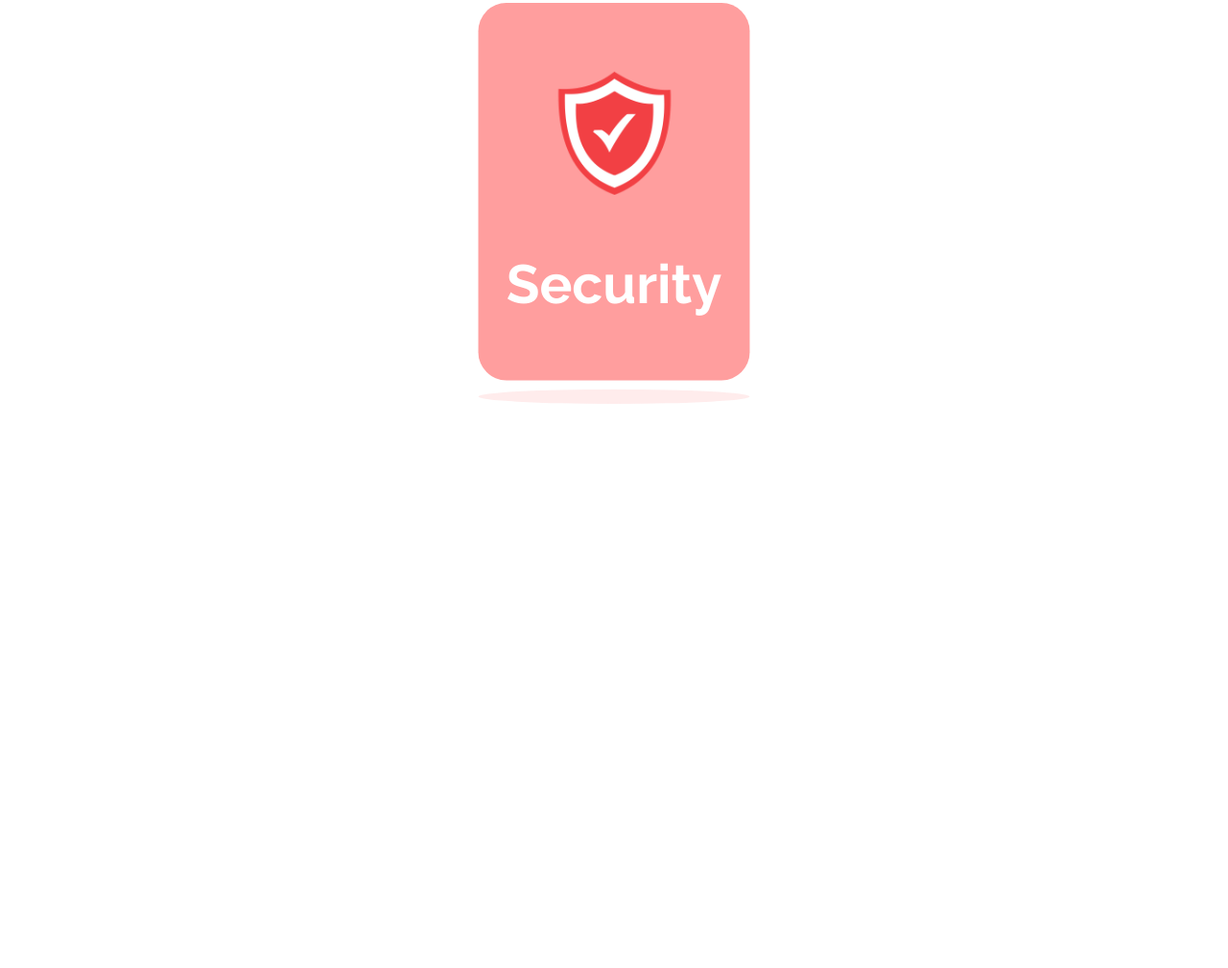
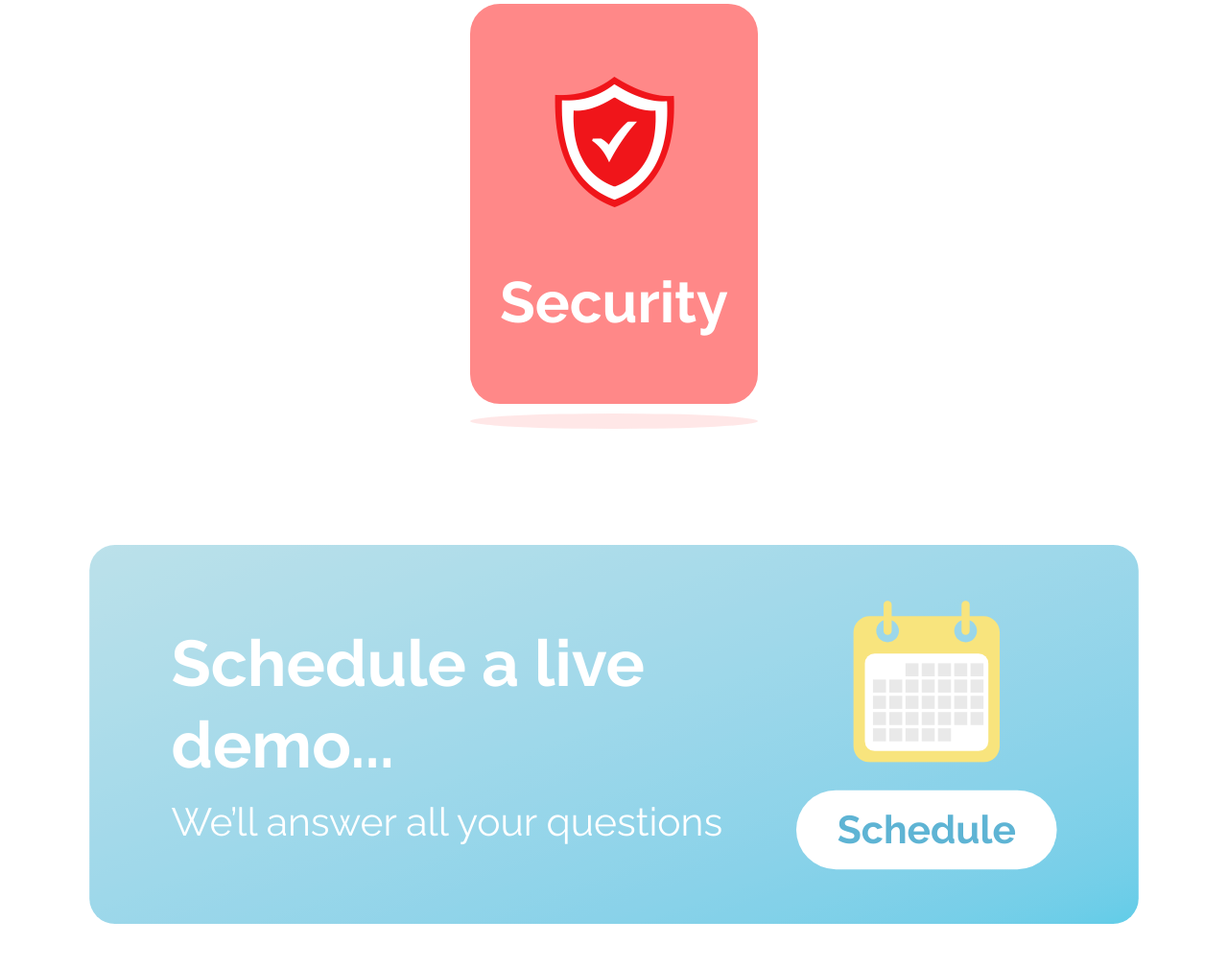
Before and after one commit to tinygnomes/Website, a website: page website/index.html in a window 1280 px wide. Shown: the part 4008-5017 px from the top of the page at 96% size. Before the commit the page ends 4503 px from the top, so only its background shows below. Drawn offline with nearby package versions, Linux system fonts and the light colour scheme; files that its build step writes are made by us from their sources; a web font is replaced by a local one.

Commit message:
Implemented schedule-demo section

```diff
--- a/kg/03_work_backlog.md
+++ b/kg/03_work_backlog.md
@@ -5,16 +5,16 @@ When you start working on a task, you can move it to "In Progress".
 When a task is complete, mark it as done `[x]` and move it to the "Done" section in your commit.
 
 ## Sprint Goal / Next Up
-- [ ] Add all the other sections and the footer to index.html
 - [ ] Add all the other pages
 
 ## In Progress
-- [ ] Add the schedule demo section
+- [ ] Add the footer to index.html
 
 ## Future Ideas & Technical Debt
 - [ ] Review fonts used in the pages, remove unused fonts
 - [ ] Implement scrolling of the various logos in the trusted-by section
 
 ## Recently Done
+- [x] Add the schedule demo section
 - [x] Add the testimonials section
 - [x] Add the misc section (links)
--- a/website/index.html
+++ b/website/index.html
@@ -466,7 +466,10 @@
       <section id="misc" class="container mx-auto px-6 py-12">
         <div class="flex flex-wrap justify-center gap-8">
           <div class="relative w-[300px] zoom-button">
-            <a href="./new-misc/use-cases" class="block bg-brand-orange rounded-[31px] p-5 text-white no-underline overflow-hidden h-[417px]">
+            <a
+              href="./new-misc/use-cases"
+              class="block bg-brand-orange rounded-[31px] p-5 text-white no-underline overflow-hidden h-[417px]"
+            >
               <div class="aspect-square h-[136px] w-[136px] mx-auto my-14">
                 <img src="assets/use-cases.png" alt="Use cases image" class="w-full h-full object-cover" />
               </div>
@@ -530,6 +533,29 @@
           </div>
         </div>
       </section>
+      <section id="schedule-demo" class="container mx-auto px-6 py-12">
+        <div class="bg-gradient-to-br from-[#94D0DF] to-[#00B0DC] rounded-[30px] p-8 md:p-12 lg:px-24 lg:py-16">
+          <div class="flex flex-col md:flex-row items-center justify-center md:justify-between gap-10">
+            <!-- Text Content -->
+            <div class="text-white text-center md:text-left flex-grow">
+              <h1 class="font-raleway font-bold text-4xl sm:text-5xl lg:text-[76px] leading-tight">Schedule a live demo...</h1>
+              <h2 class="font-raleway text-2xl sm:text-3xl lg:text-[46px] mt-4">We’ll answer all your questions</h2>
+            </div>
+            <!-- Button Group -->
+            <div class="flex flex-col items-center gap-8 flex-shrink-0">
+              <a href="./contact">
+                <img src="assets/cal.svg" alt="Calendar Icon" class="w-32 h-32 lg:w-48 lg:h-48" />
+              </a>
+              <a
+                href="./contact"
+                class="bg-white text-dark-blue font-bold font-raleway text-2xl lg:text-[46px] rounded-full px-8 lg:px-12 py-3 lg:py-4 zoom-button whitespace-nowrap"
+              >
+                Schedule
+              </a>
+            </div>
+          </div>
+        </div>
+      </section>
     </main>
     <script>
       const animatedSections = [
@@ -537,6 +563,7 @@
         document.getElementById("trusted-by"),
         document.getElementById("testimonials"),
         document.getElementById("misc"),
+        document.getElementById("schedule-demo")
       ];
 
       function handleScroll() {
--- a/website/src/input.css
+++ b/website/src/input.css
@@ -24,6 +24,6 @@
 .hero-illustration:hover {
    transform: perspective(1500px) rotateY(-5deg);
 }
-#features, #trusted-by, #testimonials, #misc {
+#features, #trusted-by, #testimonials, #misc, #schedule-demo {
     transition: transform 0.1s linear, opacity 0.1s linear;
 }
```
Also changed, not shown: website/assets/cal.svg (added).
